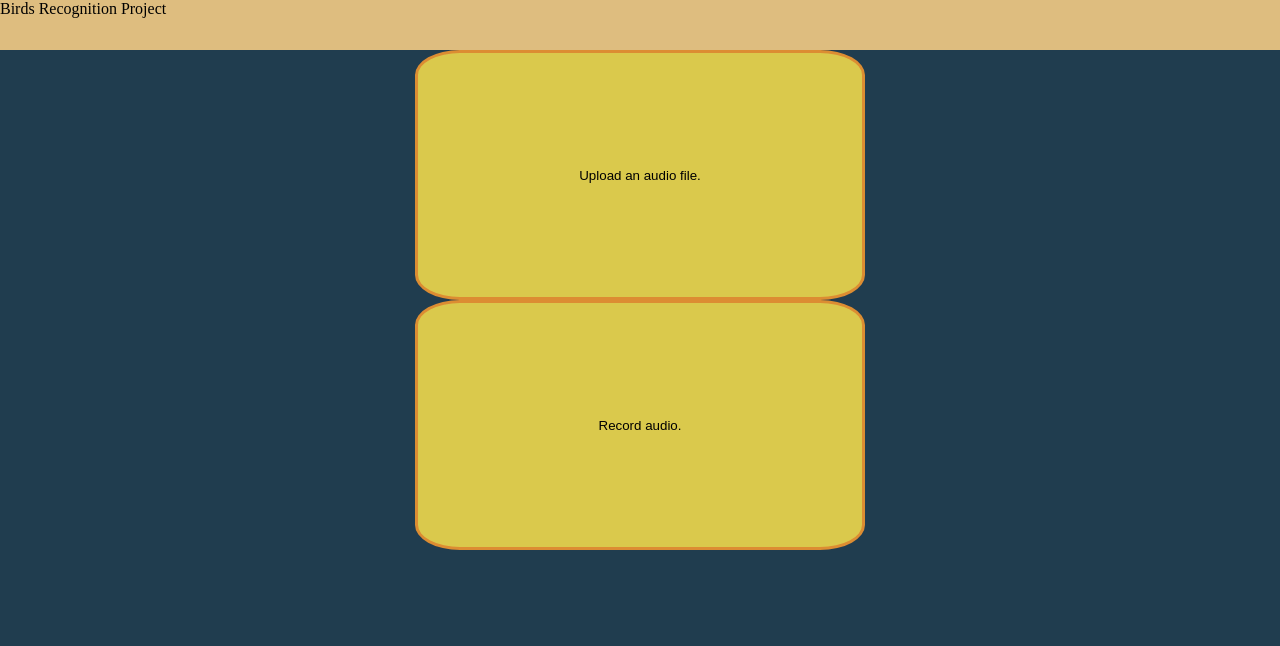
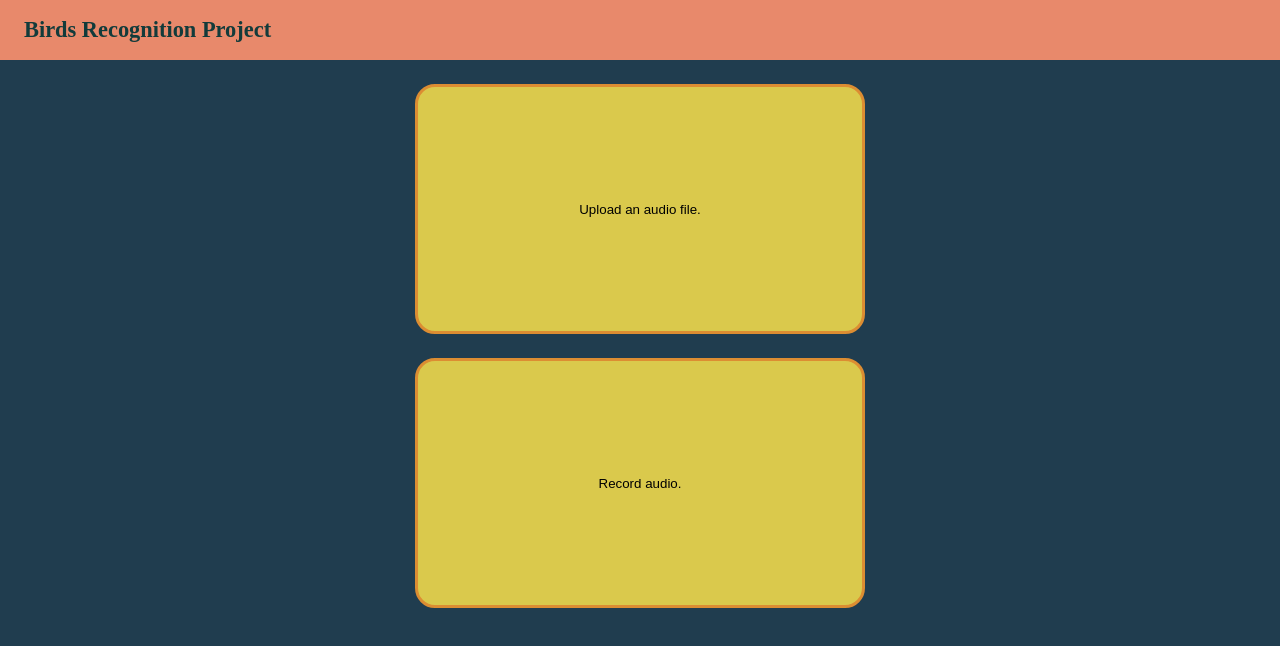
Before and after one commit to martindabuilder/BirdRecognitionApp, a React app in the folder frontend/: page / in a window 1280 px wide. Shown: the top 646 px of the page. Built offline with nearby package versions, Linux system fonts and the light colour scheme; the HTML template or start-up script is replaced by a standard one.

Commit message:
Slight restructuring and more work
More work on the starting section, still a work in progress

```diff
--- a/frontend/src/App.jsx
+++ b/frontend/src/App.jsx
@@ -1,6 +1,6 @@
 import "./index.css"
 
-import MainSection from "./components/PredictSection/MainSection/Main_Section.jsx"
+import MainSection from "./components/MainSection/MainSection/Main_Section.jsx"
 
 function App() {
     return(
--- a/frontend/src/components/PredictSection/MainSection/Main_Section.jsx
+++ b/frontend/src/components/MainSection/MainSection/Main_Section.jsx
@@ -2,8 +2,8 @@ import "./main_section.css"
 
 import TitleBar from "../TitleBar/TitleBar.jsx"
 
-import MicrophonePredictButton from "../MicrophonePredictButton/Microphone_Predict_Button.jsx"
-import PredictButton from "../PredictButton/Predict_Button.jsx"
+import MicrophonePredictButton from "../PredictButtons/Microphone_Predict_Button.jsx"
+import PredictButton from "../PredictButtons/Predict_Button.jsx"
 
 
 function MainSection(){
--- a/frontend/src/components/PredictSection/MainSection/main_section.css
+++ b/frontend/src/components/MainSection/MainSection/main_section.css
@@ -4,9 +4,9 @@
     flex-direction: column;
     align-items: center;
     min-height: 100vh;
+    gap: 24px;
 }
 
 .predict-buttons {
-    gap: 35px;
     display: flex;
 }
--- a/frontend/src/components/PredictSection/MicrophonePredictButton/Microphone_Predict_Button.jsx
+++ b/frontend/src/components/MainSection/PredictButtons/Microphone_Predict_Button.jsx
@@ -1,10 +1,9 @@
-import "../PredictButton/predict_buttons.css"
-import "./microphone_predict_button.css"
+import "./buttons.css"
 
 function MicrophonePredictButton(){
     return (
         <div className = "predict-buttons">
-            <button className = "microphone-predict-button">
+            <button className = "predict-button">
                 Record audio.
             </button>
         </div>
--- a/frontend/src/components/PredictSection/PredictButton/Predict_Button.jsx
+++ b/frontend/src/components/MainSection/PredictButtons/Predict_Button.jsx
@@ -1,4 +1,4 @@
-import "./predict_buttons.css"
+import "./buttons.css"
 
 function PredictButton(){
     async function handlePredict(){
--- a/frontend/src/components/PredictSection/MicrophonePredictButton/microphone_predict_button.css
+++ b/frontend/src/components/MainSection/PredictButtons/buttons.css
@@ -1,12 +1,11 @@
-.microphone-predict-button{
+.predict-button{
     background-color:rgb(218, 201, 76);
     border: 3px solid rgb(220, 141, 50);
-    border-radius: 10%;
+    border-radius: 20px;
     padding: 10px;
 
     width: 450px;
     height: 250px;
 
     text-align: center;
-
 }
--- /dev/null
+++ b/frontend/src/components/MainSection/TitleBar/title-bar.css
@@ -0,0 +1,13 @@
+.title-bar{
+    background: linear-gradient(90deg, #E8896B, #E8896B);
+    height: 60px;
+    width: 100%;
+    display: flex;
+    align-items: center;
+    padding: 0 24px;
+    box-sizing: border-box;
+    font-family: 'Fraunces', serif;
+    font-size: 1.4rem;
+    font-weight: 600;
+    color: #123B3B;
+}
--- a/frontend/src/components/PredictSection/PredictButton/predict_buttons.css
+++ /dev/null
@@ -1,11 +0,0 @@
-.predict-button{
-    background-color:rgb(218, 201, 76);
-    border: 3px solid rgb(220, 141, 50);
-    border-radius: 10%;
-    padding: 10px;
-
-    width: 450px;
-    height: 250px;
-
-    text-align: center;
-}
--- a/frontend/src/components/PredictSection/TitleBar/title-bar.css
+++ /dev/null
@@ -1,6 +0,0 @@
-.title-bar{
-    background-color: rgb(222, 189, 127);
-    height: 50px;
-    width: 100%;
-    position: top;
-}
```
Also changed, not shown: frontend/src/components/MainSection/TitleBar/TitleBar.jsx (renamed from frontend/src/components/PredictSection/TitleBar/TitleBar.jsx).
